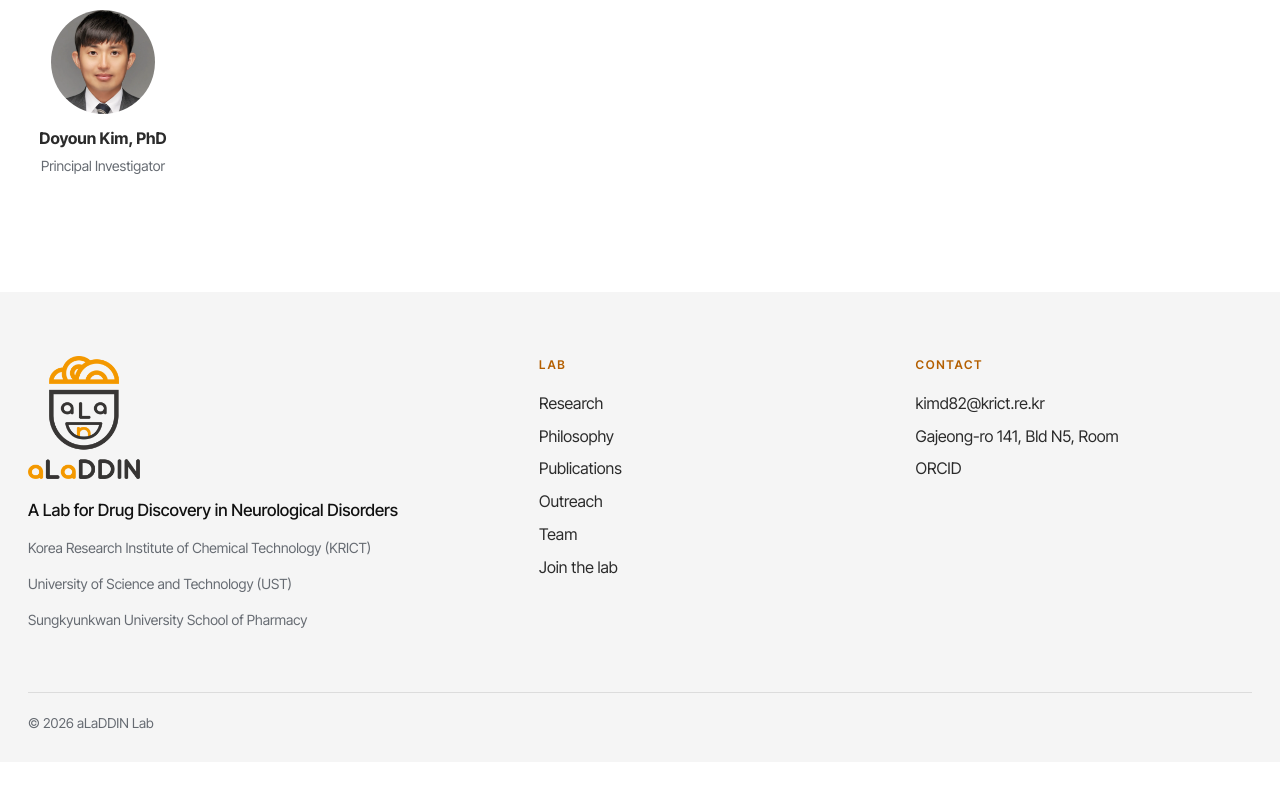
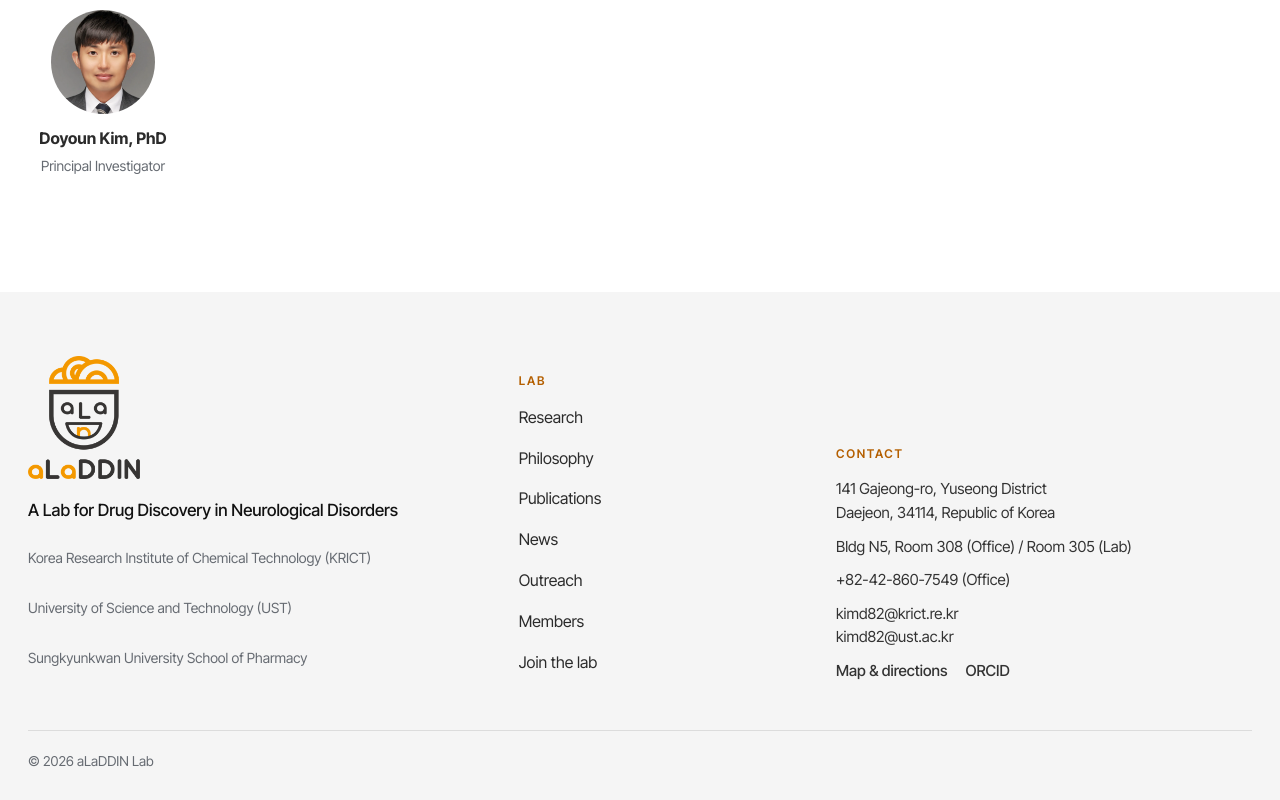
Before and after one commit to aLaDDIN-labs/aladdin-labs.github.io, a Next.js app: page / in a window 1280 px wide. Shown: the part 2976-3776 px from the top of the page. Before the commit the page ends 3738 px from the top, so only its background shows below. Built offline with nearby package versions, Linux system fonts and the light colour scheme; a web font is replaced by a local one.

Commit message:
Add files via upload

```diff
--- a/app/globals.css
+++ b/app/globals.css
@@ -443,3 +443,28 @@ html[data-lang="ko"] .en-only { display: none; }
 .lb-thumbs button.on { opacity: 1; outline-color: var(--orange); }
 .lb-thumbs img { width: 100%; height: 100%; object-fit: cover; display: block; max-height: none; border-radius: 0; }
 .lb img { max-height: calc(100vh - 230px); }
+
+/* Footer: bottom-aligned columns + full contact block */
+.footer-grid { align-items: end; grid-template-columns: 1.3fr .8fr 1.2fr; }
+.footer-grid > div { display: flex; flex-direction: column; justify-content: flex-end; }
+.footer-grid .eyebrow { margin-bottom: 14px; }
+.footer-addr { font-style: normal; font-size: .95rem; line-height: 1.55; color: #333; }
+.footer-addr p { margin: 0 0 10px; }
+.footer-links { display: flex; flex-wrap: wrap; gap: 6px 18px; margin-bottom: 0 !important; font-weight: 500; }
+.footer-grid .plain li { margin-bottom: 8px; }
+/* Contact page */
+.contact-grid { display: grid; grid-template-columns: 1fr 1.25fr; gap: 48px; padding: 56px 0 100px; align-items: stretch; }
+.contact-info h2 { margin: 0 0 4px; font-size: 1.7rem; font-weight: 600; letter-spacing: -.02em; }
+.contact-inst { margin: 0 0 26px; color: #666; }
+.contact-info dl { margin: 0; display: grid; grid-template-columns: 110px 1fr; gap: 14px 18px; }
+.contact-info dt { color: var(--orange-ink); font-size: .78rem; letter-spacing: .12em; text-transform: uppercase; font-weight: 600; padding-top: 4px; }
+.contact-info dd { margin: 0; line-height: 1.55; }
+.contact-info a { text-decoration: underline; text-underline-offset: 3px; }
+.contact-info .btn { text-decoration: none; }
+.contact-links { display: flex; flex-wrap: wrap; gap: 10px; margin-top: 30px; }
+.contact-map { min-height: 380px; border-radius: 20px; overflow: hidden; background: #eceff0; border: 1px solid var(--line); }
+.contact-map iframe { width: 100%; height: 100%; min-height: 380px; border: 0; display: block; }
+@media (max-width: 860px) {
+  .contact-grid { grid-template-columns: 1fr; gap: 32px; padding: 36px 0 70px; }
+  .contact-info dl { grid-template-columns: 90px 1fr; }
+}
--- a/components/Footer.jsx
+++ b/components/Footer.jsx
@@ -1,7 +1,10 @@
 import Link from "next/link";
 import { L, T } from "./L";
+import { getContact } from "../lib/data";
 
 export default function Footer({ site }) {
+  const c = getContact();
+  const tel = (c.phone || "").replace(/[^+\d]/g, "");
   return (
     <footer className="site-footer">
       <div className="container footer-grid">
@@ -23,23 +26,27 @@ export default function Footer({ site }) {
             <li><Link href="/research/"><L en="Research" ko="연구" /></Link></li>
             <li><Link href="/philosophy/"><L en="Philosophy" ko="철학" /></Link></li>
             <li><Link href="/publications/"><L en="Publications" ko="논문" /></Link></li>
+            <li><Link href="/news/"><L en="News" ko="소식" /></Link></li>
             <li><Link href="/outreach/"><L en="Outreach" ko="아웃리치" /></Link></li>
-            <li><Link href="/team/"><L en="Team" ko="구성원" /></Link></li>
+            <li><Link href="/team/"><L en="Members" ko="구성원" /></Link></li>
             <li><Link href="/join/"><L en="Join the lab" ko="합류하기" /></Link></li>
           </ul>
         </div>
         <div>
           <h3 className="eyebrow"><L en="Contact" ko="연락처" /></h3>
-          <ul className="plain">
-            <li>{site.contact.email}</li>
-            <li><T v={site.contact.address} /></li>
-            {site.contact.orcid && (
-              <li><a href={`https://orcid.org/${site.contact.orcid}`} target="_blank" rel="noreferrer">ORCID</a></li>
-            )}
-            {site.contact.github && (
-              <li><a href={site.contact.github} target="_blank" rel="noreferrer">GitHub</a></li>
-            )}
-          </ul>
+          <address className="footer-addr">
+            <p>{(c.address || []).map((l, i) => (<span key={i}>{l}<br /></span>))}</p>
+            {c.office && <p>{c.office}</p>}
+            {c.phone && <p><a href={`tel:${tel}`}>{c.phone}</a></p>}
+            <p>
+              {(c.emails || [site.contact.email]).map((e) => (<span key={e}><a href={`mailto:${e}`}>{e}</a><br /></span>))}
+            </p>
+            <p className="footer-links">
+              <Link href="/contact/"><L en="Map & directions" ko="오시는 길" /></Link>
+              {site.contact.orcid && (<a href={`https://orcid.org/${site.contact.orcid}`} target="_blank" rel="noreferrer">ORCID</a>)}
+              {site.contact.github && (<a href={site.contact.github} target="_blank" rel="noreferrer">GitHub</a>)}
+            </p>
+          </address>
         </div>
       </div>
       <div className="container footer-bottom">
--- /dev/null
+++ b/data/contact.yaml
@@ -0,0 +1,14 @@
+# Contact details used by the footer and the Contact page.
+# (Kept separate from site.yaml so editing it never touches other settings.)
+group: ALADDIN Lab
+institution: Korea Research Institute of Chemical Technology (KRICT)
+address:
+  - 141 Gajeong-ro, Yuseong District
+  - Daejeon, 34114, Republic of Korea
+office: "Bldg N5, Room 308 (Office) / Room 305 (Lab)"
+phone: "+82-42-860-7549 (Office)"
+emails:
+  - kimd82@krict.re.kr
+  - kimd82@ust.ac.kr
+# Text used to place the pin on the map
+map_query: "Korea Research Institute of Chemical Technology, 141 Gajeong-ro, Yuseong-gu, Daejeon"
```
Also changed, not shown: app/contact/page.jsx (+34 -15 lines), lib/data.js.
